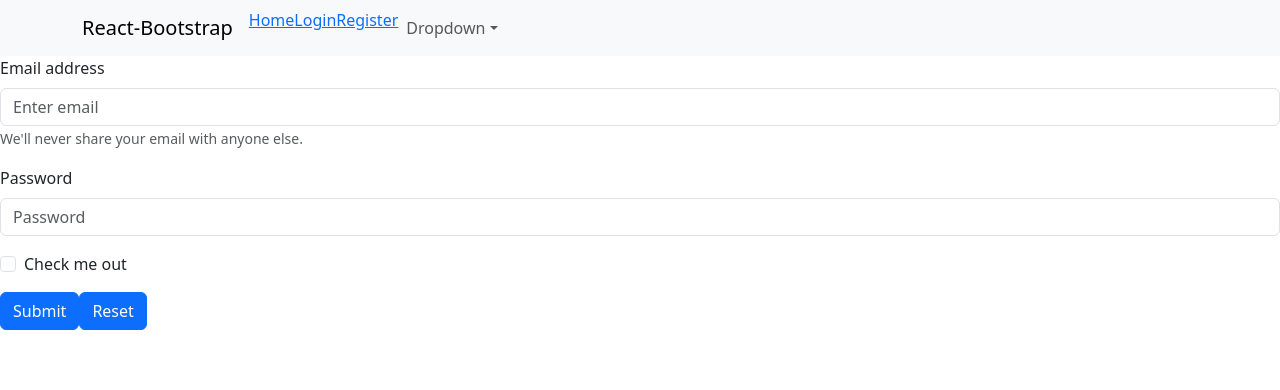
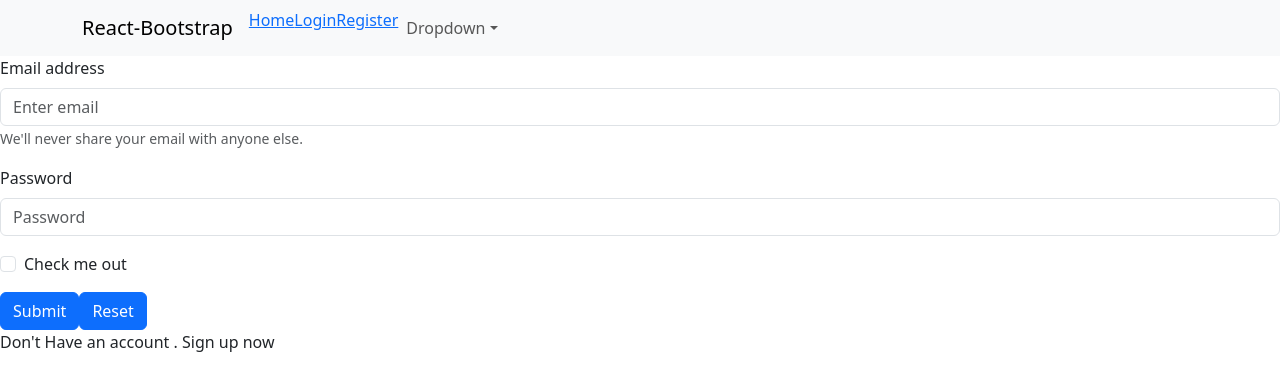
Before and after one commit to mdrsaru/form-handling, a React (Create React App) app: page /login in a window 1280 px wide. Shown: the top 390 px of the page. Built offline with nearby package versions, Linux system fonts and the light colour scheme.

Commit message:
Add navigate in login page

```diff
--- a/src/App.js
+++ b/src/App.js
@@ -22,6 +22,7 @@ function App() {
 
     <Route path='/login' element={<LoginForm/>}/>
     <Route path='/register' element={<RegisterForm/>}/>
+
    </Routes>
 
 
--- a/src/pages/LoginForm/index.js
+++ b/src/pages/LoginForm/index.js
@@ -1,11 +1,12 @@
 import { Form, Button } from "react-bootstrap";
 import { useState } from "react";
+import { useNavigate } from "react-router-dom";
 
 const LoginForm = () => {
   const [email, setEmail] = useState("");
   const [password, setPassword] = useState("");
   const handleChange = (event) => {
-    console.log( typeof event.target.name)
+    console.log(typeof event.target.name);
     if (event.target.name === "email") {
       setEmail(event.target.value);
     } else {
@@ -15,13 +16,18 @@ const LoginForm = () => {
   const handleSubmit = (event) => {
     event.preventDefault();
     console.log("submit");
-    console.log(email,'email');
-    console.log(password,'password');
-
-
+    console.log(email, "email");
+    console.log(password, "password");
   };
 
+  const navigate = useNavigate()
+
+  const handleSignUpClick =() =>{
+    console.log('sign up click')
+    navigate('/register')
+  }
   return (
+    <>
       <Form onSubmit={handleSubmit}>
         <Form.Group className="mb-3" controlId="formBasicEmail">
           <Form.Label>Email address</Form.Label>
@@ -55,6 +61,10 @@ const LoginForm = () => {
           Reset
         </Button>
       </Form>
+      <p>
+        Don't Have an account . <span onClick={handleSignUpClick}>Sign up now</span>
+      </p>
+    </>
   );
 };
 
```
Lines whose indentation alone changed are shown as unchanged.
